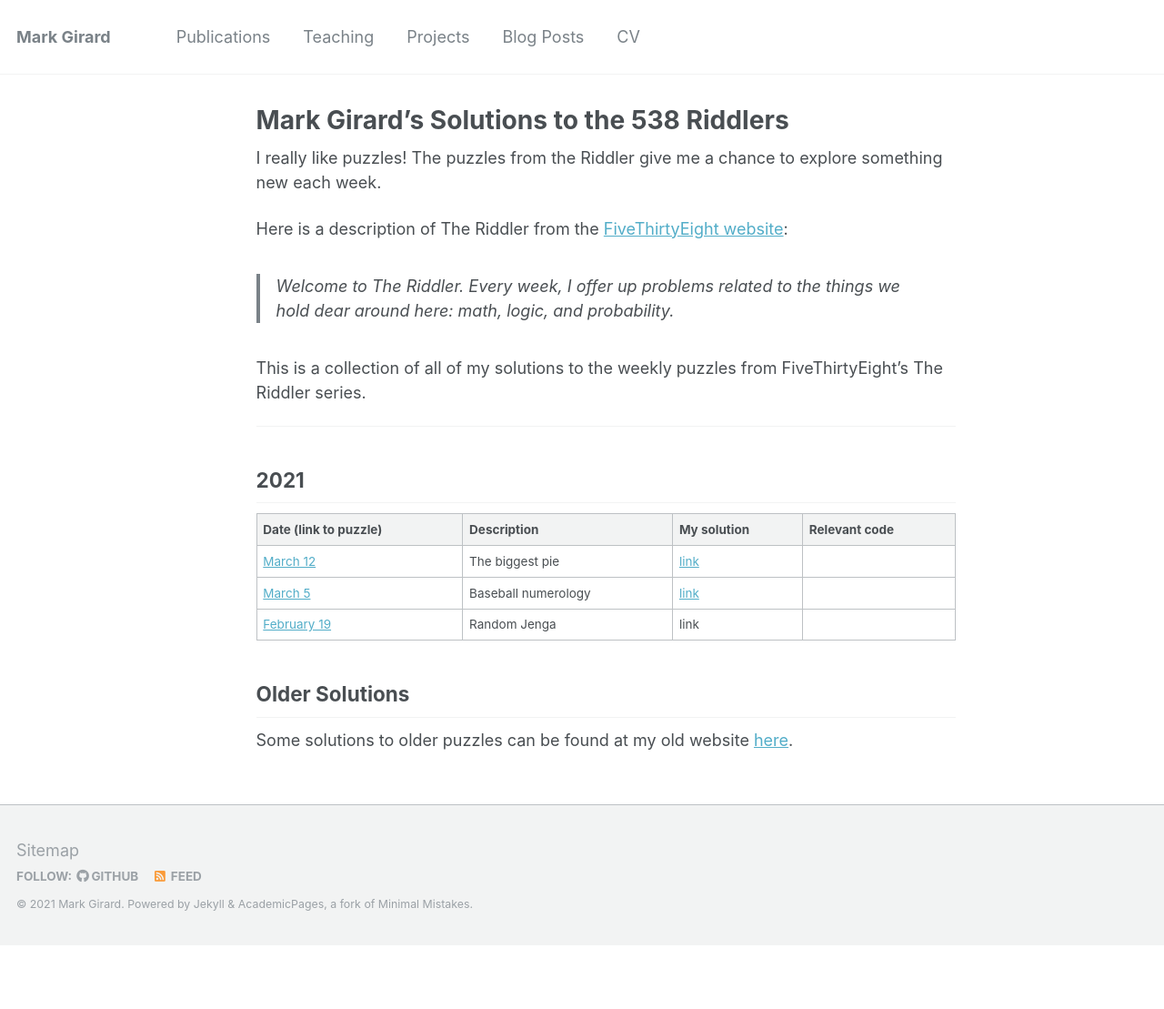
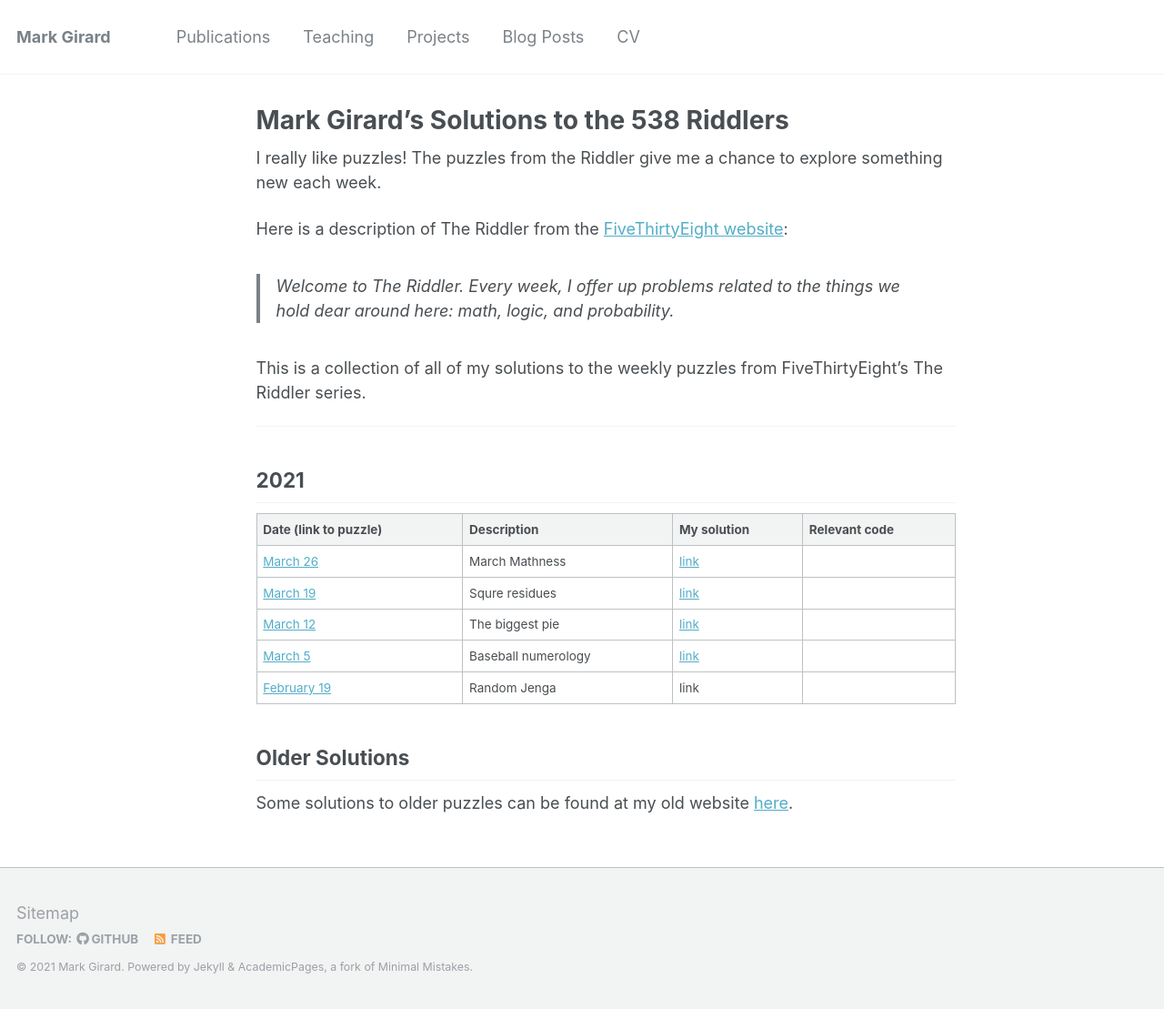
Before and after one commit to markwgirard/markwgirard.github.io, a Jekyll site: the page built from _pages/riddlers.md, in a window 1280 px wide. Shown: the whole page at 91% size. Built offline with Jekyll 4.4.1, drawn with Linux system fonts in a browser that asks for light colours; before the commit the page ends 1039 px from its top, so only the background shows below that.

Commit message:
riddler march 26

```diff
--- a/_pages/riddlers.md
+++ b/_pages/riddlers.md
@@ -21,6 +21,8 @@ This is a collection of all of my solutions to the weekly puzzles from FiveThirt
 
 | Date (link to puzzle)                                                             | Description         | My solution | Relevant code |
 | --------------------------------------------------------------------------------- | ------------------- | ----------- |-------------- |
+| [March 26](https://fivethirtyeight.com/features/can-you-solve-march-mathness/) | March Mathness     | [link](/riddlers/20210326_Riddler.pdf)        |             |
+| [March 19](https://fivethirtyeight.com/features/can-you-find-an-extra-perfect-square/) | Squre residues     | [link](/riddlers/20210319_Riddler.pdf)        |             |
 | [March 12](https://fivethirtyeight.com/features/can-you-bake-the-biggest-%cf%80/) | The biggest pie     | [link](/riddlers/20210312_Riddler.pdf)        |             |
 | [March 5](https://fivethirtyeight.com/features/can-you-bat-299-in-299-games/)     | Baseball numerology | [link](/riddlers/20210305_Riddler.pdf)        |             |
 | [February 19](https://fivethirtyeight.com/features/can-you-win-riddler-jenga/)    | Random Jenga        | link         |             |
```
Also changed, not shown: 5 other files.
